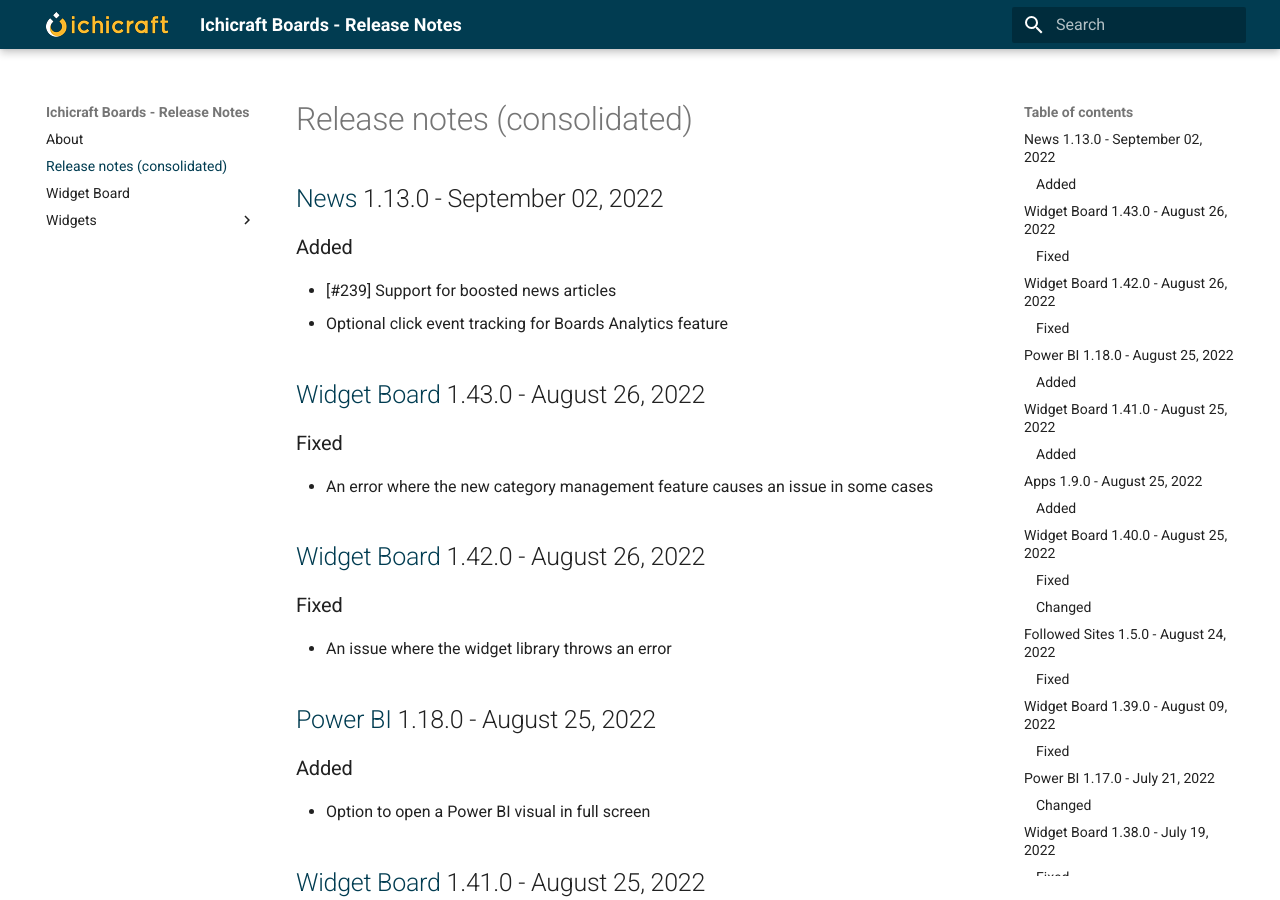
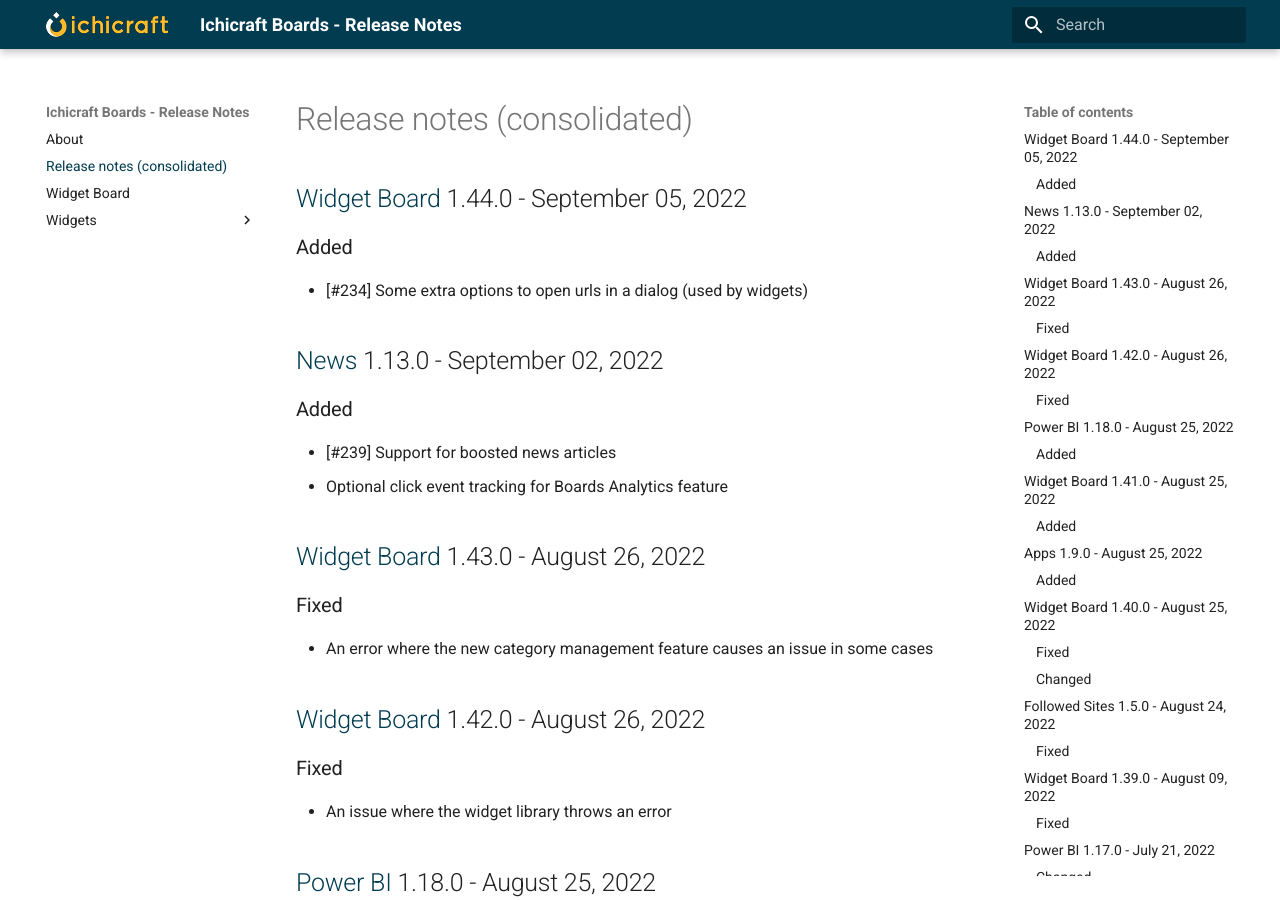
Before and after one commit to ichicraft/widgets-docs, an MkDocs documentation site: the page built from docs/Release-notes-(consolidated).md, in a window 1280 px wide and 900 px high. Built offline with MkDocs 1.6.1 and Material for MkDocs 9.7.7, drawn with Linux system fonts in a browser that asks for light colours.

Commit message:
Release notes updated by BuildService

```diff
--- a/docs/Release-notes-(consolidated).md
+++ b/docs/Release-notes-(consolidated).md
@@ -1,3 +1,8 @@
+## [Widget Board](./Widget Board.md) 1.44.0 - September 05, 2022
+
+### Added
+- [#234] Some extra options to open urls in a dialog (used by widgets)
+
 ## [News](./Widgets/News.md) 1.13.0 - September 02, 2022
 
 ### Added
```
Also changed, not shown: docs/Widget Board.md (+5 -0 lines).
